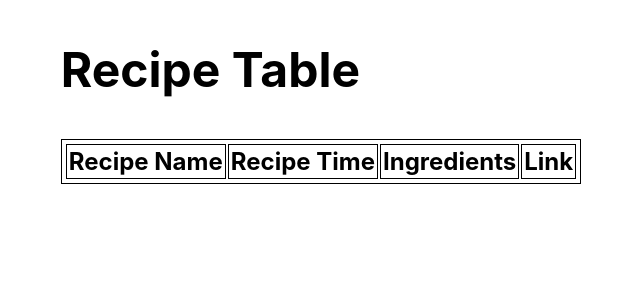
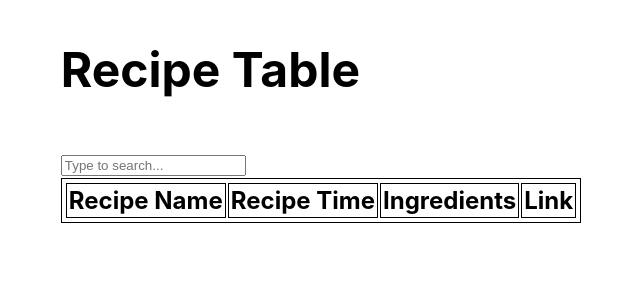
Before and after one commit to StewartSmyth/SEPP-Project-2024, a React (Create React App) app: page / in a window 1280 px wide. Shown: the top 300 px of the page, without its empty margins (319-959 px from the left). Built offline with nearby package versions, Linux system fonts and the light colour scheme; no server answers.

Commit message:
Display Search bar

```diff
--- a/src/App.js
+++ b/src/App.js
@@ -1,5 +1,6 @@
 import './App.css';
 import TableRows from './TableRow';
+import SearchBar from './SearchBar';
 
 function App() {
 
@@ -8,6 +9,7 @@ function App() {
   return (
     <div className="App">
       <h2>Recipe Table</h2>
+      <SearchBar/>
       <table className="RecipeTable">
         <tr>
           <th>Recipe Name</th>
@@ -15,7 +17,7 @@ function App() {
           <th>Ingredients</th>
           <th>Link</th>
         </tr>
-        <TableRows/>
+        <TableRows searchTerm='SearchTerm'/>
       </table>
 
     </div>
--- /dev/null
+++ b/src/SearchBar.js
@@ -0,0 +1,16 @@
+import React, {useState} from 'react'
+
+function SearchBar(props) {
+  const [search, setSearch] = useState('');
+
+  const handleInputChange = (e) => {
+    const searchTerm = e.target.value;
+    setSearch(searchTerm);
+  }
+
+  return (
+    <input type='text' value={search} onChange={handleInputChange} placeholder='Type to search...'/>
+  )
+}
+
+export default SearchBar
--- a/src/TableRow.js
+++ b/src/TableRow.js
@@ -1,7 +1,8 @@
 import React, {useState, useEffect} from 'react';
+import { getRecipes } from './recipeService';
 
 
-function TableRows(args) {
+function TableRows(props) {
   const [recipeList, setRecipeList] = useState([]);
 
   useEffect(() => {
```
